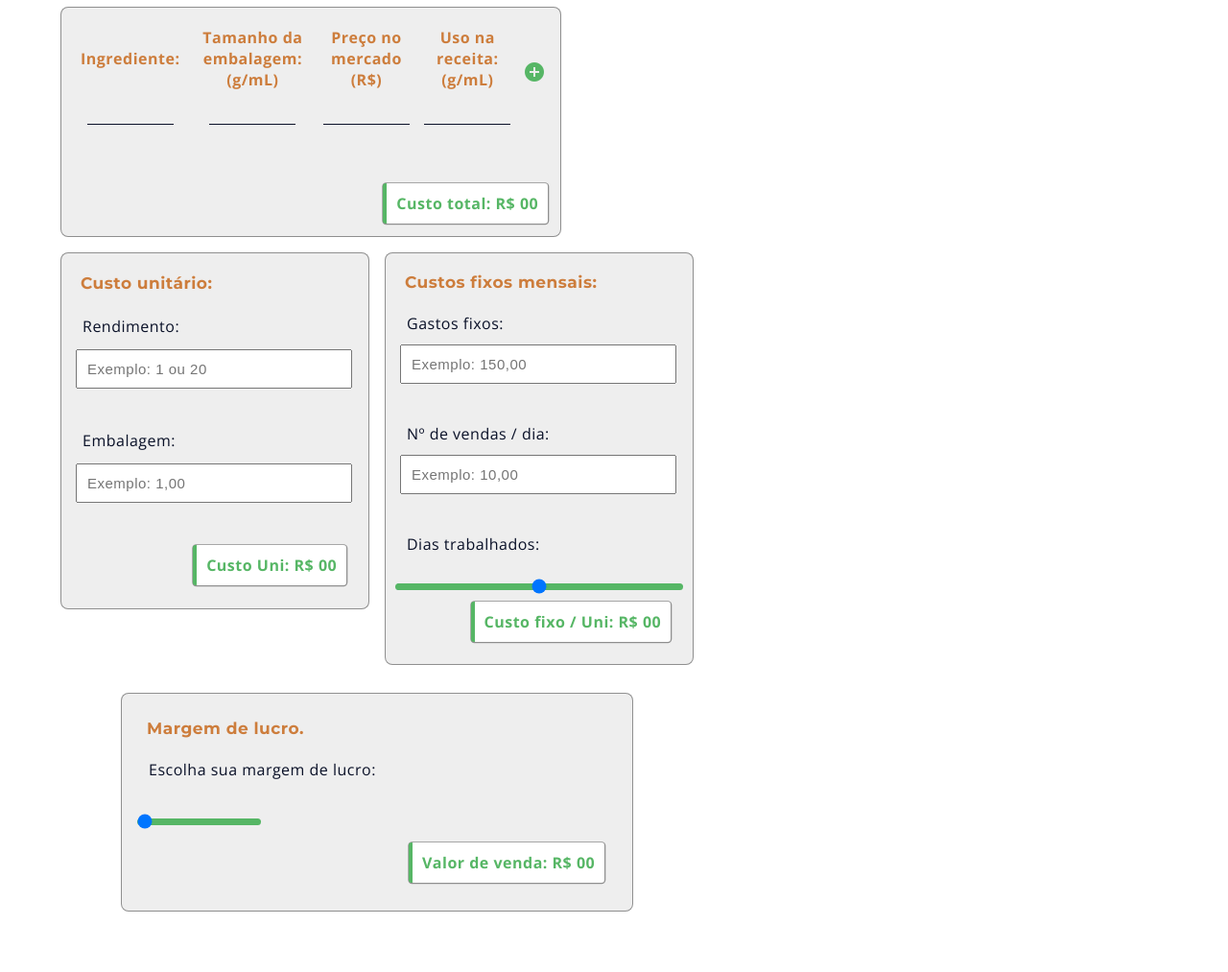
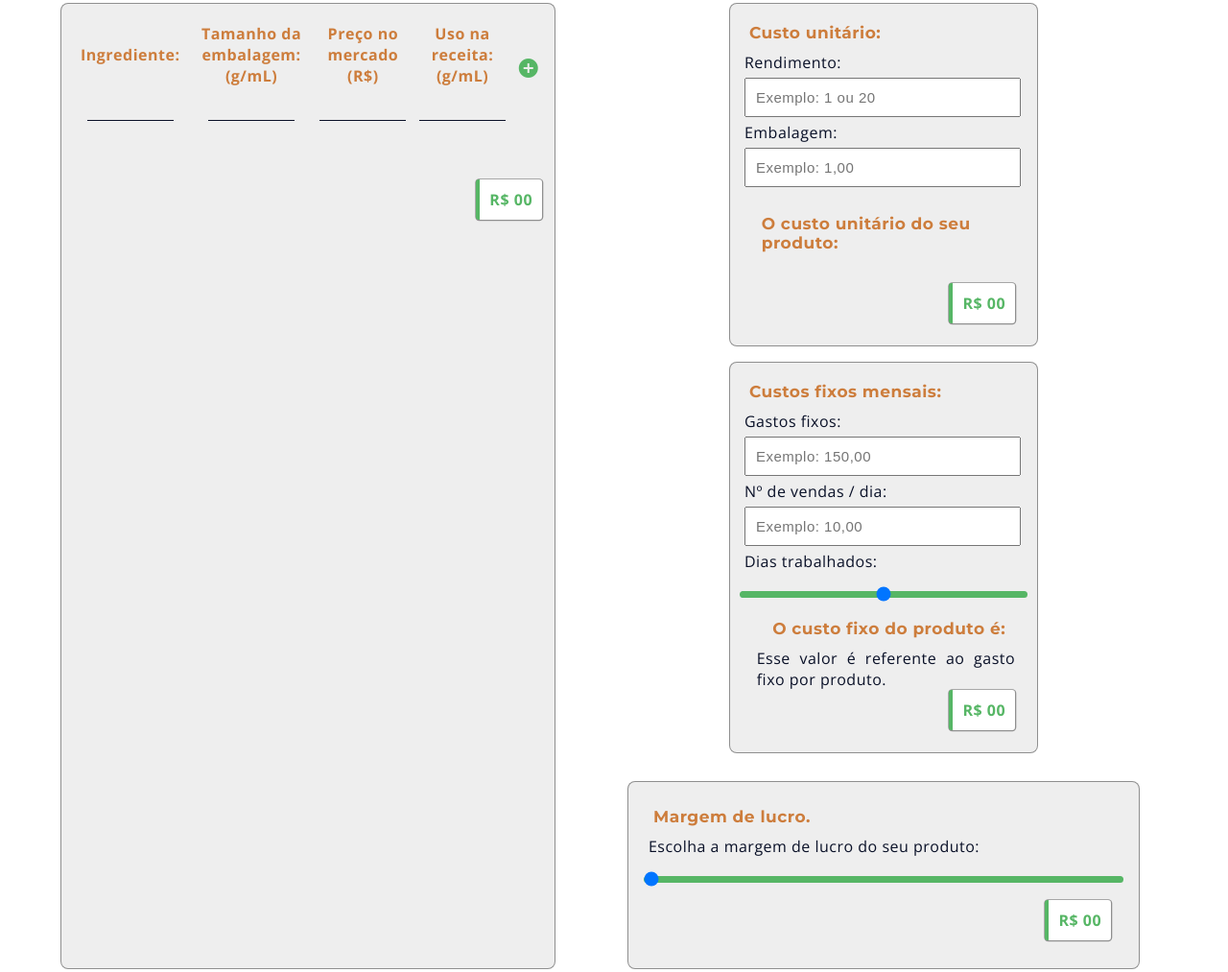
Before and after one commit to Manaure-Vasconcelos/CalculoCusto--Ficha.Tecnica, a plain HTML site: page index.html in a window 1280 px wide. Shown: the part 1148-2161 px from the top of the page at 96% size. Drawn offline with nearby package versions, Linux system fonts and the light colour scheme.

Commit message:
style / doc
front end quase como é pra ta. daqui pra frente vou começar o backend das tabelas e só depois finalizo o front

```diff
--- a/Assets/CSS/style.css
+++ b/Assets/CSS/style.css
@@ -66,7 +66,6 @@ p {
 .bg-table p {
   text-indent: 0;
   padding: 0;
-  margin: 12px;
 }
 
 .main-content {
@@ -169,16 +168,13 @@ a {
   padding: 10px;
   margin: 5px;
   position: relative;
-  top: -1.5rem;
   font-size: 15px;
   width: 88%;
 }
 
 #containerTable {
   display: flex;
-  flex-wrap: wrap;
   flex-direction: row;
-  align-items: top;
   justify-content: flex-start;
   width: 100%;
   margin: 15px;
@@ -188,6 +184,7 @@ a {
 #divTable {
   overflow: hidden;
   width: 520px;
+  min-height: 400px;
   border-radius: .5rem;
   border: 1px solid var(--black-rgba);
   background-color: var(--light-gray-color);
@@ -219,7 +216,8 @@ th {
 .divCusto {
   padding: .8rem;
   display: flex;
-  justify-content: end;
+  flex-direction: column;
+  align-items: end;
 }
 
 .blockResult {
@@ -230,6 +228,7 @@ th {
   background-color: var(--white-color);
   font-weight: bold;
   color: var(--terceary-color);
+  max-width: 200px;
 }
 
 .thResult {
@@ -246,8 +245,8 @@ th {
 }
 
 .container-custos p {
-  margin-bottom: 30px;
   text-indent: 0px;
+  margin: 0 0 0 5px;
 }
 
 #custosUni {
@@ -256,7 +255,6 @@ th {
   justify-content: space-around;
   border-radius: .5rem;
   width: 300px;
-  max-height: 350px;
   padding: 10px;
   border: 1px solid var(--black-rgba);
   background-color: var(--light-gray-color);
@@ -265,7 +263,6 @@ th {
 .custosFixos {
   border-radius: .5rem;
   width: 300px;
-  max-height: 430px;
   display: flex;
   flex-direction: column;
   padding: 10px;
@@ -329,6 +326,11 @@ th {
   color: var(--orange-color);
 }
 
+.ranges {
+  width: 100%;
+  margin-top: 20px;
+}
+
 input[type='range']::-webkit-slider-runnable-track {
   background: var(--terceary-color);
   height: 7px;
--- a/Assets/Scripts/script.js
+++ b/Assets/Scripts/script.js
@@ -104,7 +104,7 @@
 
   const addCostTot = () => {
     const thCustoTo = document.querySelector("#custoTot");
-    thCustoTo.innerHTML = `Custo total: R$ ${total.toFixed(2)}`;
+    thCustoTo.innerHTML = `R$ ${total.toFixed(2)}`;
   }
 
   const clearInputs = () => {
--- a/index.html
+++ b/index.html
@@ -129,7 +129,7 @@
               </tr>
             </table>
             <div class="divCusto">
-              <div id="custoTot" class="blockResult">Custo total: R$ 00</div>
+              <div id="custoTot" class="blockResult">R$ 00</div>
             </div>
           </div>
 
@@ -147,7 +147,8 @@
               <input type="number" id="packetValue" class="restInputs" placeholder="Exemplo: 1,00"/>
 
               <div class="divCusto">
-                <div id="custoUni" class="blockResult">Custo Uni: R$ 00</div>
+                <h2>O custo unitário do seu produto:</h2> <br>
+                <div id="custoUni" class="blockResult">R$ 00</div>
               </div>
             </div>
 
@@ -158,27 +159,30 @@
               <p><label for="vendasPorDia"> Nº de vendas / dia: </label></p>
               <input type="number" id="vendasPorDia" class="restInputs" placeholder="Exemplo: 10,00"/>
               <p>Dias trabalhados:</p>
-              <input type="range" id="diasDeTrabalho" />
+              <input type="range" id="diasDeTrabalho" class="ranges" step="1" min="1" max="7" />
               <div class="divCusto">
+                <h2>O custo fixo do produto é:</h2>
+                <p>Esse valor é referente ao gasto fixo por produto.</p>
                 <div id="custoFixo" class="blockResult">
-                  Custo fixo / Uni: R$ 00
+                  R$ 00
                 </div>
               </div>
             </div>
 
             <div id="container--lucro">
               <h2>Margem de lucro.</h2>
-              <p>Escolha sua margem de lucro:</p>
+              <p>Escolha a margem de lucro do seu produto:</p>
               <input
                 type="range"
                 id="rangeLucro"
+                class="ranges"
                 value="1"
                 step="5"
                 min="0"
                 max="100"
               />
               <div class="divCusto">
-                <div id="lucro" class="blockResult">Valor de venda: R$ 00</div>
+                <div id="lucro" class="blockResult">R$ 00</div>
               </div>
             </div>
           </div>
```
